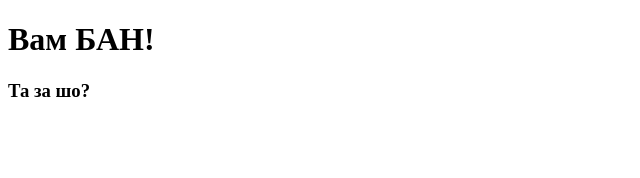
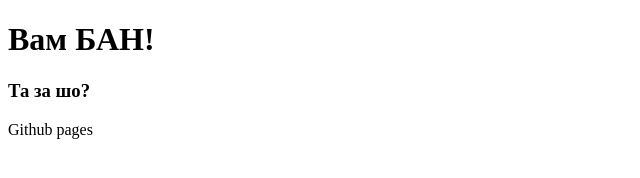
Before and after one commit to Tony220/Tony220.github.io, a plain HTML site: page index.html in a window 1280 px wide. Shown: the whole page, without its empty margins (0-640 px from the left). Drawn offline with Linux system fonts and the light colour scheme.

Commit message:
Update index.html

```diff
--- a/index.html
+++ b/index.html
@@ -16,7 +16,7 @@
 		<h3>Та за шо?</h3>
 	</section>
 
-
+	<footer>Github pages</footer>
 
 </body>
 </html>
```
